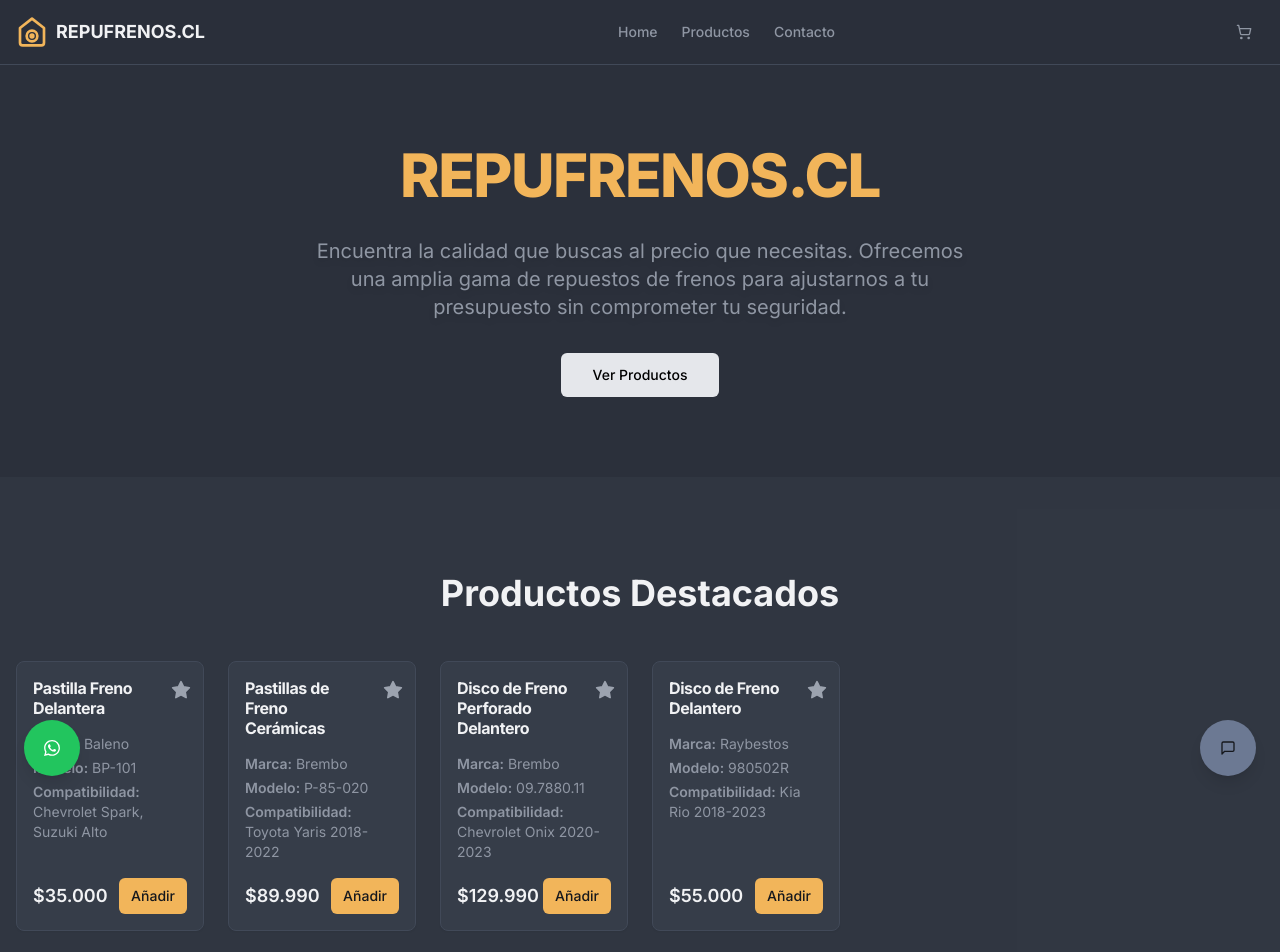
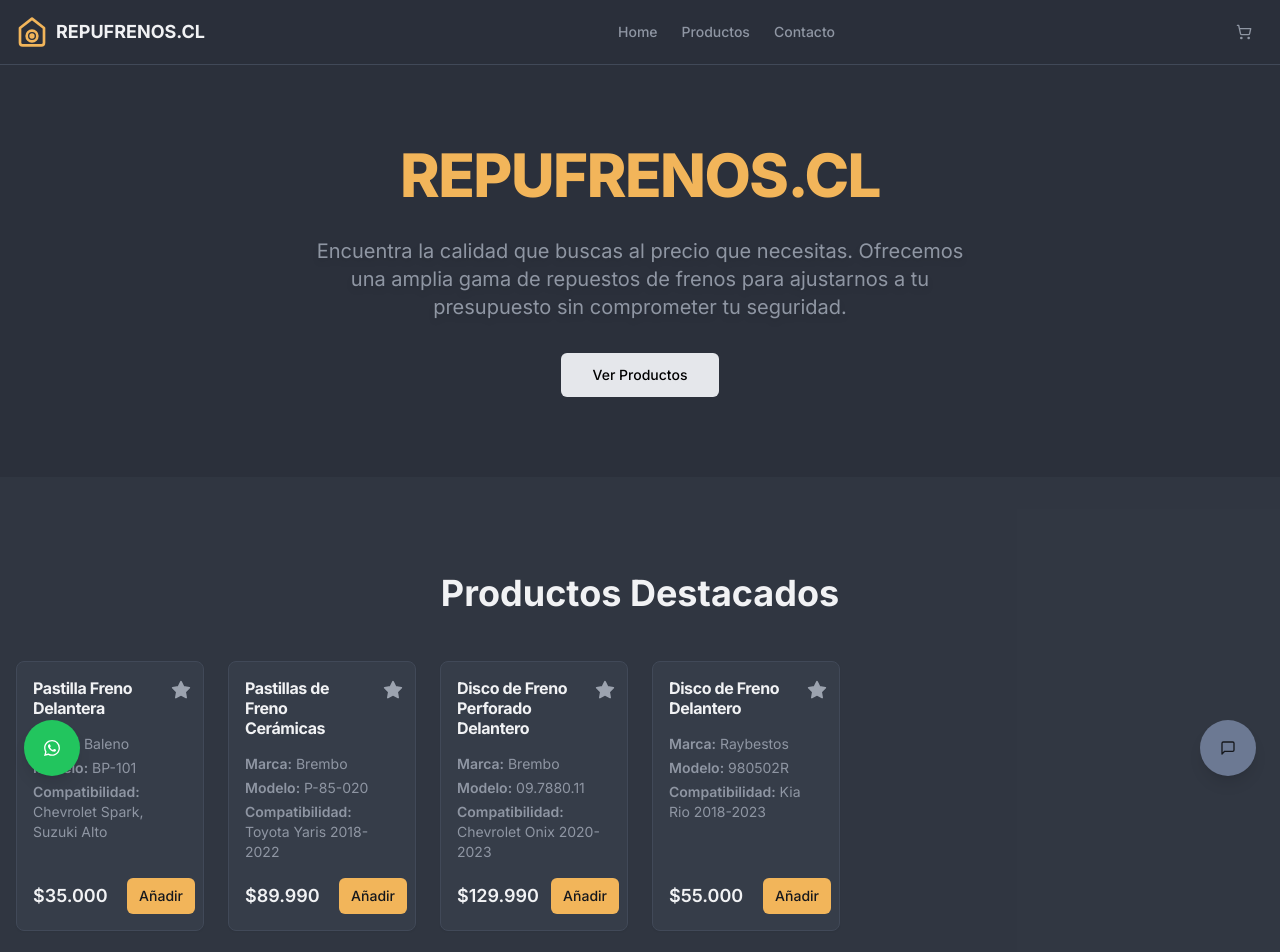
Before and after one commit to marce1404/TIENDA-FRENOS, a Next.js app: page / in a window 1280 px wide. Shown: the top 952 px of the page. Built offline with nearby package versions, Linux system fonts and the light colour scheme.

Commit message:
las tarjetas de productoas destacadosm antes tenian animacion al pasar e

```diff
--- a/src/components/ProductCard.tsx
+++ b/src/components/ProductCard.tsx
@@ -40,13 +40,11 @@ export function ProductCard({ product }: ProductCardProps) {
           <p><span className="font-semibold">Compatibilidad:</span> {product.compatibility}</p>
         </div>
       </CardContent>
-      <CardFooter className="flex items-center justify-between px-4 pb-4 pt-0">
+      <CardFooter className="flex items-center justify-between px-4 pb-4 pt-0 pr-2">
         <p className="text-lg font-semibold text-foreground">
           {formatPrice(product.price)}
         </p>
-        <Button size="sm" onClick={() => addToCart(product)}>
-          Añadir
-        </Button>
+        <Button size="sm" onClick={() => addToCart(product)}>Añadir</Button>
       </CardFooter>
     </Card>
   );
```
